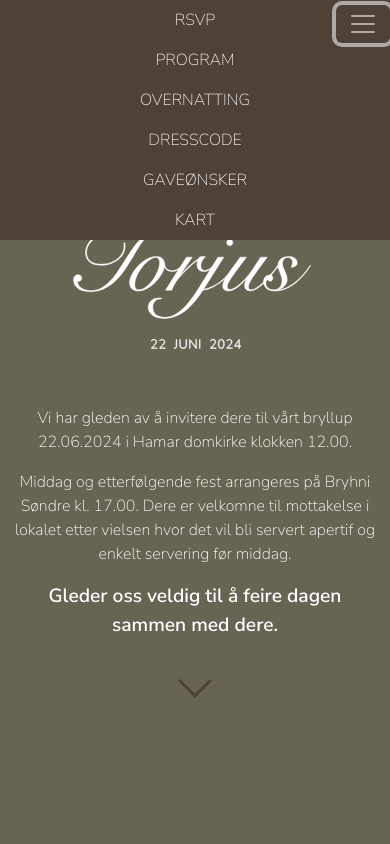
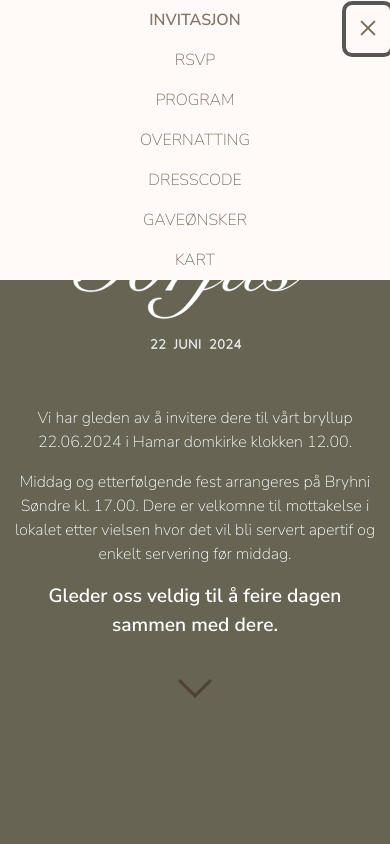
Before and after one commit to DWNWND/AE-TK_Bryllup, a website: page index.html in a window 390 px wide. Both pictures are taken after a click on the button "Toggle navigation". Shown: the top 844 px of the page. Drawn offline with nearby package versions, Linux system fonts and the light colour scheme.

Commit message:
added x to hamburger

```diff
--- a/index.html
+++ b/index.html
@@ -20,13 +20,15 @@
     <script defer type="module" src="/index.js"></script>
   </head>
   <body class="">
-    <nav class="navbar navbar-dark navbar-expand-sm position-fixed w-100 p-0">
+    <nav class="navbar navbar-expand-sm position-fixed w-100 p-0">
       <div class="container-fluid nav-container p-0">
-        <button class="navbar-toggler" type="button" data-bs-toggle="collapse" data-bs-target="#navbarSupportedContent" aria-controls="navbarSupportedContent" aria-expanded="false" aria-label="Toggle navigation">
+        <button class="navbar-toggler collapsed" type="button" data-bs-toggle="collapse" data-bs-target="#navbarSupportedContent" aria-controls="navbarSupportedContent" aria-expanded="false" aria-label="Toggle navigation">
+          <span class="my-1 mx-2 close x"></span>
           <span class="navbar-toggler-icon"></span>
         </button>
         <div class="collapse navbar-collapse cost-nav" id="navbarSupportedContent">
           <ul class="navbar-nav me-auto mb-lg-0 custom-nav d-flex gap-0 gap-md-2 gap-lg-3 gap-xl-5 flex-wrap justify-content-center align-content-center text-center">
+            <li class="nav-item"><a href="#invitasjon" class="nav-link hover-underline-animation invitasjon">INVITASJON</a></li>
             <li class="nav-item"><a href="#rsvp" class="nav-link hover-underline-animation rsvp">RSVP</a></li>
             <li class="nav-item"><a href="#program" class="nav-link hover-underline-animation program">PROGRAM</a></li>
             <li class="nav-item"><a href="#overnatting" class="nav-link hover-underline-animation overnatting">OVERNATTING</a></li>
@@ -39,7 +41,7 @@
     </nav>
 
     <main>
-      <header class="min-h-500 d-flex flex-column justify-content-center align-content-center">
+      <header class="section min-h-500 d-flex flex-column justify-content-center align-content-center" id="invitasjon">
         <div class="container d-flex flex-column justify-content-center align-content-center">
           <img src="/img/header.svg" class="img-fluid header-svg align-self-center" alt="..." />
           <div class="d-flex flex-column text-center align-self-center gap-3 content">
@@ -48,7 +50,7 @@
             <p class="invitasjon-strong"><strong>Gleder oss veldig til å feire dagen sammen med dere.</strong></p>
           </div>
           <div class="pil align-self-center">
-            <a href="#rsvp" class="next next-padding "><span></span></a>
+            <a href="#rsvp" class="next next-padding"><span></span></a>
           </div>
         </div>
       </header>
@@ -59,7 +61,7 @@
           <p class="reveal">Svar på hvor mange dere blir ønskes <strong>innen 22.04.2024</strong> og kan sendes til Torjus (tlf. 932 66 653) eller Andrea (tlf. 959 60 264). Gi gerne beskjed dersom det er allergier eller annet vi må ta hensyn til.</p>
         </div>
         <div class="pil align-self-center">
-          <a href="#program" class="next next-padding  reveal"><span></span></a>
+          <a href="#program" class="next next-padding reveal"><span></span></a>
         </div>
       </div>
       <div class="section container d-flex justify-content-center vh-100 min-h-500 flex-column" id="program">
@@ -121,7 +123,7 @@
           <p class="reveal">For de av dere som trenger overnatting er det overnattingsmuligheter på Bryhni Søndre og Radisson Blu Hamar. Det er ca. 10 min med bil/taxi fra festlokalet Bryhni Søndre til Hamar sentrum hvor Radisson Blu ligger. Det er derfor muligheter for å bestille felles maxitaxi ved slutten av festen.</p>
         </div>
         <div class="pil align-self-center">
-          <a href="#dresscode" class="next next-padding  reveal"><span></span></a>
+          <a href="#dresscode" class="next next-padding reveal"><span></span></a>
         </div>
       </div>
 
--- a/index.js
+++ b/index.js
@@ -42,11 +42,12 @@ window.onscroll = () => {
 };
 
 const main = document.querySelector("main");
+const navbar = document.querySelector(".cost-nav");
+const hamburger = document.querySelector(".navbar-toggler");
 
 main.addEventListener("click", (e) => {
-  const navbar = document.querySelector(".navbar-collapse");
-
   if (navbar.classList.contains("show")) {
     navbar.classList.remove("show");
+    hamburger.classList.add("collapsed");
   }
 });
--- a/src/scss/index.scss
+++ b/src/scss/index.scss
@@ -4,12 +4,72 @@
 // Bootstrap main file
 @import "../../node_modules/bootstrap/scss/bootstrap";
 
+.navbar-toggler > .close {
+  display: inline;
+}
+.navbar-toggler.collapsed > .close,
+.navbar-toggler:not(.collapsed) > .navbar-toggler-icon {
+  display: none;
+}
+
+.close {
+  display: none;
+}
+
+.close.active {
+  display: block;
+}
+
+.x::before,
+.x::after {
+  content: "";
+  display: block;
+  margin-top: -2px;
+  width: 20px;
+  height: 2px;
+  background: #786a5d;
+  border-radius: 1px;
+}
+
+.x::before {
+  -webkit-transform: rotate(-45deg);
+  -ms-transform: rotate(-45deg);
+  transform: rotate(-45deg);
+}
+.x::after {
+  -webkit-transform: rotate(45deg);
+  -ms-transform: rotate(45deg);
+  transform: rotate(45deg);
+}
+
 .cost-nav {
-  background: #4e4138;
+  background: #fffaf7;
 
   @include media-breakpoint-up(sm) {
     background: #686454;
   }
+}
+
+.nav-item a {
+  color: #786a5d;
+
+  @include media-breakpoint-up(sm) {
+    color: #f9f7f5;
+  }
+}
+
+.nav-link.active {
+  font-weight: 600;
+
+  color: #847668 !important;
+
+  @include media-breakpoint-up(sm) {
+    color: #f9f7f5 !important;
+  }
+}
+
+.nav-link:hover {
+  color: #f9f7f5;
 }
 
 body {
@@ -22,7 +82,7 @@ main {
 }
 
 .navbar {
-  z-index: 1;
+  z-index: 10;
 }
 
 .invitasjon p {
@@ -52,20 +112,18 @@ main {
   min-height: 35px;
 }
 
+p {
+  color: #f9f7f5;
+}
+
 .nav-item a,
 p {
-  color: #f9f7f5;
   font-weight: 200;
   font-family: "Nunito Sans", sans-serif;
-  // font-family: "Cormorant Garamond", serif;
 }
 
 strong {
   font-weight: 600;
-}
-
-.nav-link:hover {
-  color: #f9f7f5;
 }
 
 .custom-nav {
@@ -194,11 +252,6 @@ hr {
   max-width: 680px;
 }
 
-.nav-link.active {
-  font-weight: 600;
-  color: #f9f7f5 !important;
-}
-
 .min-h-500 {
   min-height: 650px;
 }
@@ -234,7 +287,7 @@ header {
 
 .next span {
   position: absolute;
-  // top: 0;
+  z-index: 1;
   left: 50%;
   width: 24px;
   height: 24px;
@@ -277,10 +330,6 @@ header {
   display: block;
 }
 @media (min-width: 576px) {
-  // .header-svg {
-  //   margin-top: 50px;
-  // }
-
   .next {
     display: none;
   }
```
Also changed, not shown: dist/css/index.css, 1 other file.
